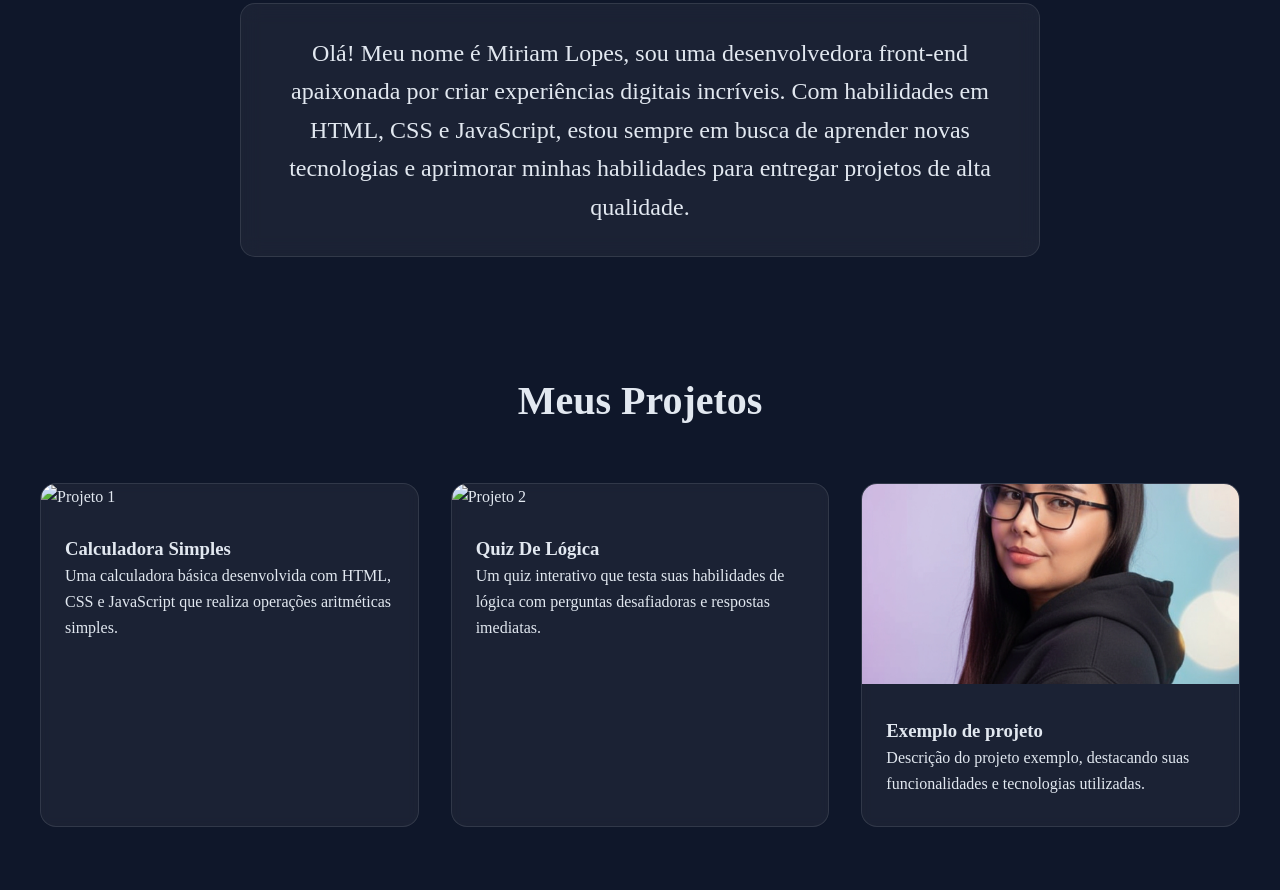
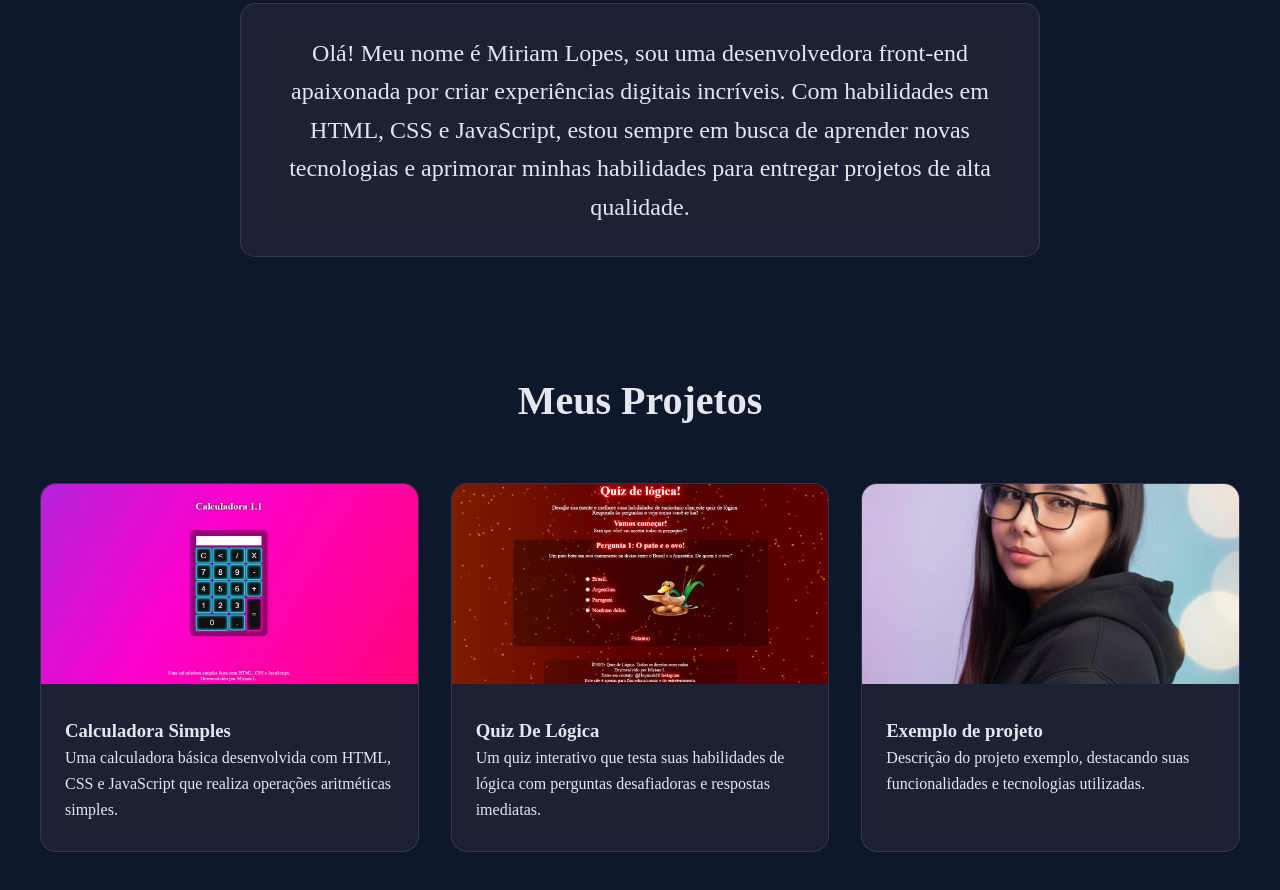
Before and after one commit to SrtMiah/portifolio, a plain HTML site: page index.html in a window 1280 px wide. Shown: the part 900-1790 px from the top of the page. Drawn offline with Linux system fonts and the light colour scheme; files whose address does not match are found by name.

Commit message:
Add files via upload

```diff
--- a/index.html
+++ b/index.html
@@ -28,7 +28,7 @@
         </nav>
 
         <main id="Início" class="cabecalho">
-            <img src="./img/perfil.jpg" alt="Foto de Perfil" class="foto-perfil">
+            <img src="./perfil.jpg" alt="Foto de Perfil" class="foto-perfil">
             <h1>Miriam Lopes</h1>
             <p class="cabecalho-subtitulo">Desenvolvedora Front-End</p>
         </main>
@@ -45,7 +45,7 @@
             <div class="projetos-caixa">
 
                 <div class="projetos-card" onclick="abrirProjetos(`https://srtmiah.github.io/calculadora1.1/`)">
-                    <img src="./img/calculadora.jpeg" alt="Projeto 1" class="projetos-imagem">
+                    <img src="./calculadora.jpeg" alt="Projeto 1" class="projetos-imagem">
                     <div class="caixa-texto-projetos">
                         <h3 class="projetos-nome">Calculadora Simples</h3>
                         <p class="projetos-descricao">Uma calculadora básica desenvolvida com HTML, CSS e JavaScript que realiza operações aritméticas simples.</p>
@@ -53,7 +53,7 @@
                 </div>
 
                 <div class="projetos-card" onclick="abrirProjetos(`https://srtmiah.github.io/quiz-de-logica-2.0/`)">
-                    <img src="./img/quiz_de_logica.png" alt="Projeto 2" class="projetos-imagem">
+                    <img src="./quiz_de_logica.png" alt="Projeto 2" class="projetos-imagem">
                     <div class="caixa-texto-projetos">
                         <h3 class="projetos-nome">Quiz De Lógica</h3>
                         <p class="projetos-descricao">Um quiz interativo que testa suas habilidades de lógica com perguntas desafiadoras e respostas imediatas.</p>
```
